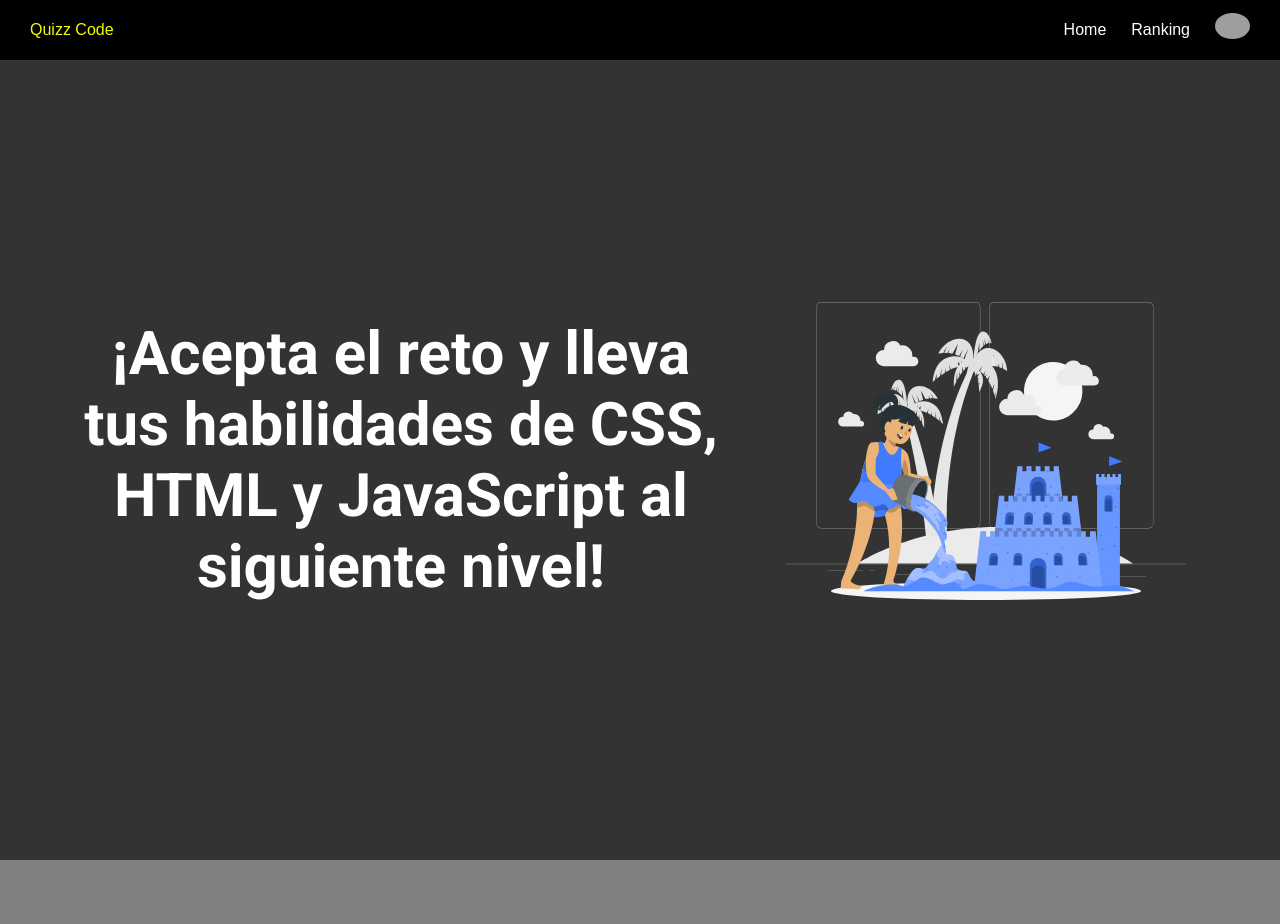
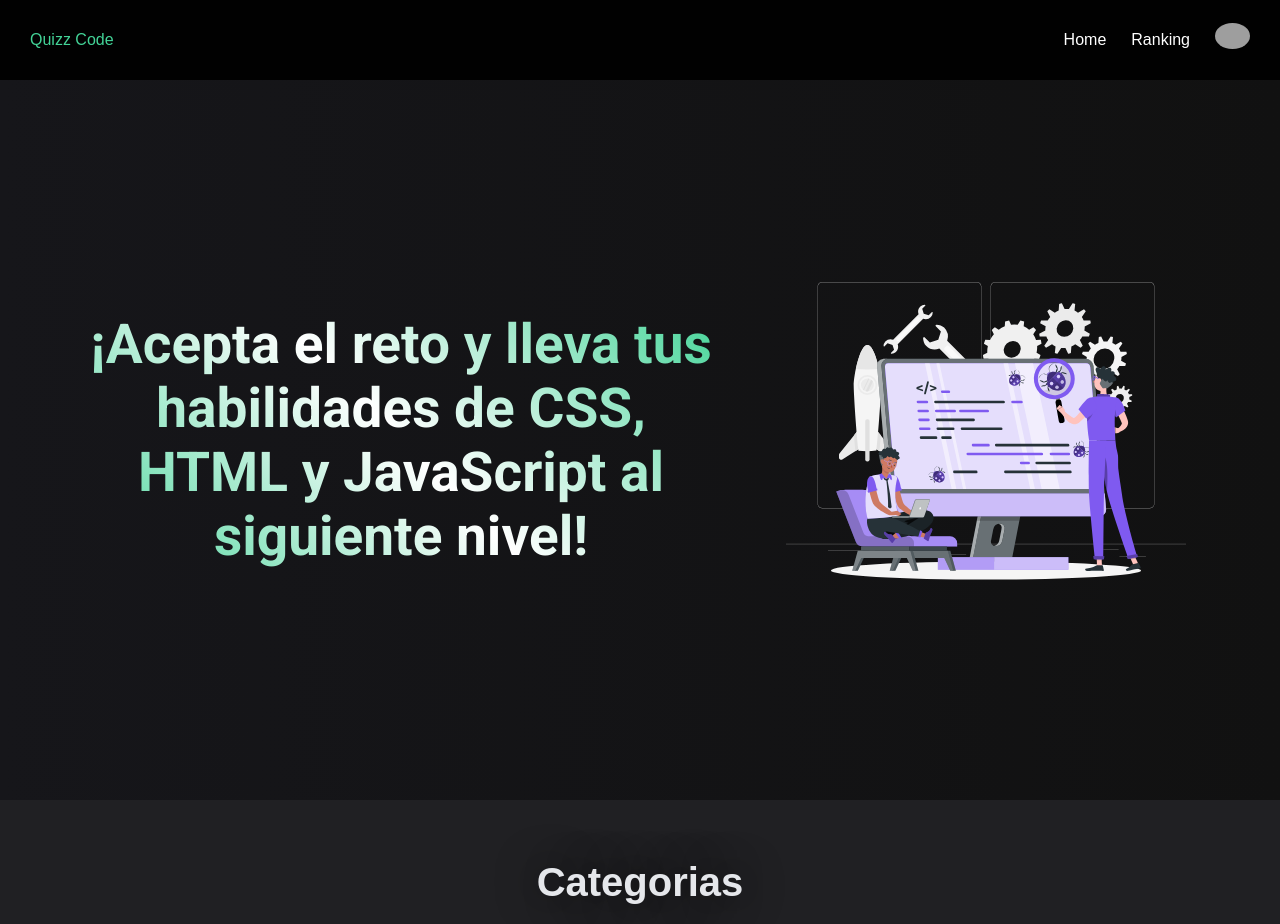
Before and after one commit to jaenfigueroa/quizz-code-client, a React (Vite) app: page /home in a window 1280 px wide. Shown: the top 924 px of the page. Built offline with nearby package versions, Linux system fonts and the light colour scheme; grey boxes are pictures that could not be loaded; a web font is replaced by a local one.

Commit message:
add shades and colors

```diff
--- a/src/App.css
+++ b/src/App.css
@@ -1,21 +1,18 @@
 :root{
-  /* PALETA DE COLORES */
-  /* --bg: #1b1b1e; */
-  /* --text: #dadce0; */
-  /* --header: #000000; */
-  /* --primary: rgb(49, 36, 197); */
-
-  --bacground: #16161a;
-  --headline: #fffffe;
-  --paragraph: #94a1b2;
-  --button: #7f5af0;
-  --button-text: #fffffe;
-
-  --stroke: #010101;
-  --main: #fffffe;
-  --headline: #7f5af0;
-  --secondary: #72757e;
-  --tertiary: #2cb67d;
+  /* ELEMENTS COLORS */
+  --gradient: linear-gradient(90deg, var(--black-2), #111);
+  --black-1: #010101;
+  --black-2: #16161a;
+  --black-3: #202023;
+  --black-4: #18181b;
+  --black-5: #27272a;
+  --white: #e5e7eb;
+  --gray-1: #94a1b2;
+  --gray-2: #72757e;
+  --blue: #7f5af0;
+  --blue-2: #5145cd;
+  /* --green: #2cb67d; */
+  --green: #43d397;
 
   /* FUENTES DE TEXTO */
   --font-1: 'Tilt Warp', cursive;
@@ -31,7 +28,9 @@
   --size-3-5: 3.5rem;
   --size-4: 4rem;
   --size-5: 5rem;
+  --size-5-5: 5.5rem;
   --size-6: 6rem;
+  --size-6-5: 6.5rem;
   --size-7: 7rem;
 }
 
--- a/src/components/Category/Category.css
+++ b/src/components/Category/Category.css
@@ -5,6 +5,8 @@
   align-items: center;
   background: #333;
   padding: 2rem 0;
+  background: var(--gradient);
+  background: var(--black-3);
 }
 
 .section-category h2{
@@ -26,12 +28,13 @@
 .section-category__container article{
   width: 300px;
   height: 300px;
-  background: rgb(255, 175, 77);
+  background: linear-gradient(45deg, var(--green), var(--white));
   display: flex;
   flex-direction: column;
   justify-content: space-evenly;
   align-items: center;
   border-radius: 1rem;
+  box-shadow: 0 0 20px 10px #00000098;
 }
 
 @media (min-width: 720px) {
--- a/src/components/Footer/Footer.css
+++ b/src/components/Footer/Footer.css
@@ -6,3 +6,9 @@
   background: #111111;
   color: #e5e7eb;
 }
+
+@media (min-width: 720px) {
+  .footer{
+    height: 12rem;
+  }
+}
--- a/src/components/Header/Header.css
+++ b/src/components/Header/Header.css
@@ -1,5 +1,5 @@
 .header {
-  background: #000000;
+  background: var(--black-1);
   color: rgb(255, 255, 255);
   display: flex;
   justify-content: space-between;
@@ -9,11 +9,10 @@
 
 /* LOGO */
 .header__logo {
-  /* border: 1px solid red; */
   display: flex;
   justify-content: center;
   align-items: center;
-  color: rgb(238, 255, 0);
+  color: var(--green);
 }
 
 /* NAV */
@@ -37,7 +36,8 @@
 
 @media (min-width: 720px) {
   .header {
-    padding: 3rem;
+    height: 8rem;
+    padding: 0 3rem;
   }
 
   .header__nav {
--- a/src/components/Header/User/User.jsx
+++ b/src/components/Header/User/User.jsx
@@ -17,7 +17,7 @@ export const User = () => {
   //////////////////////////////////////
   return (
     <div className='user__container' onClick={alternProfile }>
-      <img className='user__img' src="https://avatars.githubusercontent.com/u/69079292?v=4" alt="" />
+      <img className='user__img' src={`https://randomuser.me/api/portraits/men/${ Math.floor(Math.random() * 99) + 1}.jpg`} alt="" />
       {
         componentActive && (
         <ul className='user__information'>
--- a/src/pages/Challenge/Challenge.css
+++ b/src/pages/Challenge/Challenge.css
@@ -8,7 +8,7 @@
   flex-direction: column;
   /* align-items: center; */
   padding: 2rem;
-  background: #1b1b1e;
+  background: var(--gradient);
   font-family: initial;
   gap: 3rem;
   flex-direction: column; /* PROV */
@@ -58,7 +58,9 @@
 }
 
 .exercise__container-button:hover .exercise__container-code-button{
-  background: #5145cd;
+  /* background: #5145cd; */
+  background: var(--blue);
+  color: white;
 }
 
 .exercise__container-button:hover .pointerImg{
@@ -76,6 +78,7 @@
   padding: 1rem 2rem;
   border-radius: 2rem;
   background: #faca15;
+  background: var(--green);
   font-weight: bold;
   border: 1px solid white;
   background: transparent;
@@ -84,17 +87,18 @@
 }
 .exercise-button--active{
   background: #faca15;
+  background: var(--green);
   color: black;
   border: 1px solid transparent;
 }
 
 .exercise-button:hover{
-  border: 1px solid #faca15;
-  color: #faca15;
+  border: 1px solid var(--green);
+  color: var(--green);
 }
 
 .exercise-button--active:hover{
-  border: 1px solid #faca15;
+  border: 1px solid var(--green);
   color: #000;
 }
 
--- a/src/pages/Challenge/Header/Header.css
+++ b/src/pages/Challenge/Header/Header.css
@@ -1,59 +1,61 @@
-.challenge-header{
+.challenge-header {
   display: flex;
   flex-direction: column;
   align-items: center;
   justify-content: space-between;
-  background: #111111;
   color: #e5e7eb;
-  background: #292929;
   padding: 1rem;
 }
 
-.challenge-header h4{
+.challenge-header h4 {
   padding: 2rem 1.5rem;
   text-align: center;
-  background-color: #292929;
+  /* background-color: #292929; */
+  /* background: red; */
 }
-.challenge-header div{
+.challenge-header div {
   display: flex;
   gap: 1rem;
+  /* background: red; */
 }
 
-.challenge-header span{
-  background: #ffd739;
+.challenge-header span {
+  /* background: #ffd739; */
+  background: var(--blue);
   color: black;
-  border-radius: .5rem;
+  color: var(--black-5);
+
+  border-radius: 0.5rem;
   width: max-content;
-  padding: .2rem 1.5rem;
+  padding: 0.2rem 1.5rem;
   margin: 0;
   border-radius: 3rem;
 }
 
-.challenge-header span:last-child{
+.challenge-header span:last-child {
   background: #31c48d;
 }
 
 @media (min-width: 720px) {
-  .challenge-header{
+  .challenge-header {
     flex-direction: row;
     justify-content: start;
     padding: 1rem 1rem;
     gap: 1rem;
   }
 
-  .challenge-header h4{
+  .challenge-header h4 {
     font-size: 1.8rem;
-    background-color: #1a1818;
+    /* background: red; */
+    background-color: #141313;
     padding: 1rem 1.5rem;
     border-radius: 3rem;
   }
 
-  .challenge-header span{
+  .challenge-header span {
     width: max-content;
-    padding: .2rem 1.5rem;
+    padding: 0.2rem 1.5rem;
     margin: 0;
     border-radius: 3rem;
   }
-
-
 }
--- a/src/pages/Home/Home.css
+++ b/src/pages/Home/Home.css
@@ -1,27 +1,30 @@
 .section-home{
   flex-grow: 1;
-  background: #333;
+  /* background: var(--black-2); */
   display: flex;
   flex-direction: column;
   align-items: center;
+  overflow: hidden;
 }
 
 /* SECCION 1 - HERO */
 .section-home__hero{
-  /* background: green; */
   display: flex;
   flex-direction: column;
-  height: 100vh;
   justify-content: space-evenly;
   align-items: center;
   width: 100%;
   min-height: 700px;
+  background: var(--gradient);
+  /* background: red; */
+  height: 100vh;
 }
+
 
 /* HERO 1////////////// */
 .section-home-1{
   /* background: blue; */
-  color: white;
+  color: var(--white);
   width: 80%;
 }
 
@@ -29,7 +32,14 @@
   text-align: center;
   font-family: var(--font-1);
   font-size: 3rem;
+  /* background: linear-gradient(45deg, var(--green), var(--white), var(--green)); */
+  background: linear-gradient(45deg, var(--green), white, var(--green));
+  background-clip: text;
+  -webkit-background-clip: text;
+  color: transparent;
 }
+
+
 
 
 /* HERO 2////////////// */
@@ -48,6 +58,7 @@
 /* SECCION 2 - CATEGORIAS //////////////////////////////////*/
 .section-home__categories{
   background: gray;
+  background: var(--black-3);
   display: flex;
   flex-direction: column;
   align-items: center;
@@ -57,10 +68,10 @@
 }
 .section-home__categories h5{
   text-align: center;
-  /* font-size: 2.5rem; */
-  /* background: cadetblue; */
   font-size: var(--size-2-5);
   margin: 3rem;
+  color: var(--white);
+  text-shadow: 0 0 40px #000000c6;
 }
 
 .section-home__categories div{
@@ -72,7 +83,7 @@
 }
 
 .section-home__categories article{
-  background: cornflowerblue;
+  background: linear-gradient(45deg, var(--blue), var(--white));
   width: 300px;
   height: 300px;
   display: flex;
@@ -80,6 +91,7 @@
   justify-content: space-evenly;
   align-items: center;
   border-radius: 1rem;
+  box-shadow: 0 0 20px 10px #00000029;
 }
 
 .section-home__categories article button{
@@ -95,7 +107,10 @@
     flex-direction: row;
     padding: 0 8rem;
     gap: 5rem;
+
+    height: calc(100vh - 8rem);
   }
+
 
   /* SECCION 2 - CATEGORIAS //////////////////////////////////*/
   .section-home__categories{
@@ -127,10 +142,13 @@
 }
 
 @media (min-width: 1024px) {
+
   .section-home-1 p{
     font-family: var(--font-3);
-    font-size: var(--size-6);
-    font-weight: 700;
+    font-size: var(--size-5-5);
+    /* font-size: var(--size-6); */
+    /* font-size: var(--size-6-5); */
+    font-weight: 600;
   }
 
   .section-home__categories h5{
--- a/src/pages/Ranking/Ranking.jsx
+++ b/src/pages/Ranking/Ranking.jsx
@@ -26,7 +26,7 @@ export const Ranking = () => {
           <h4 className='section-ranking__user-title'>Tus resultados</h4>
           <main className='section-ranking__user-main'>
             <div className='section-ranking__user-main-mask'>
-              <img src="https://avatars.githubusercontent.com/u/69079292?v=4" alt="" />
+              <img src={`https://randomuser.me/api/portraits/men/${ Math.floor(Math.random() * 99) + 1}.jpg`} alt="" />
             </div>
             <div>
               <p>458</p>
```
Also changed, not shown: src/pages/Ranking/Ranking.css (+29 -10 lines), src/assets/hero.svg.
